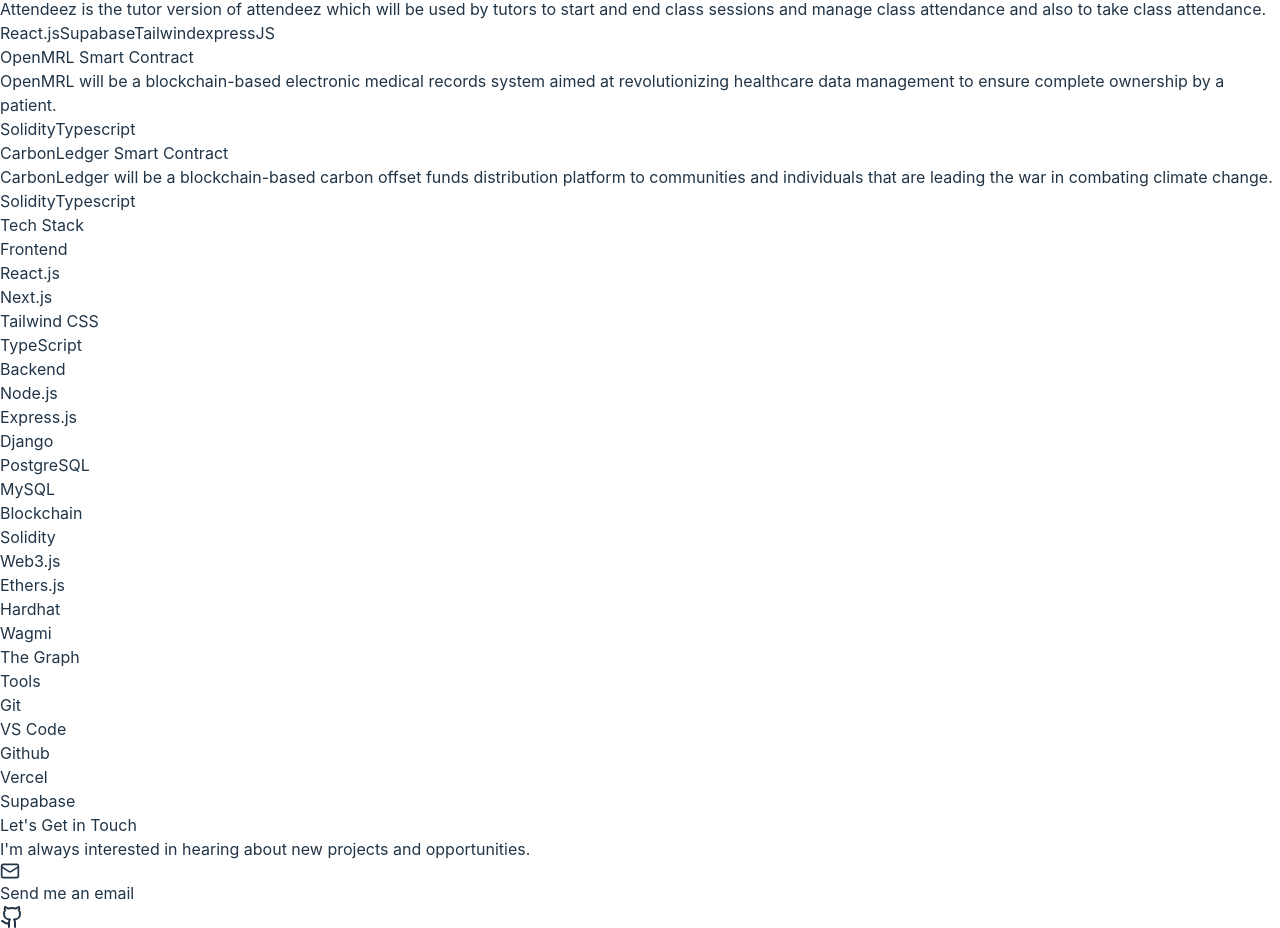
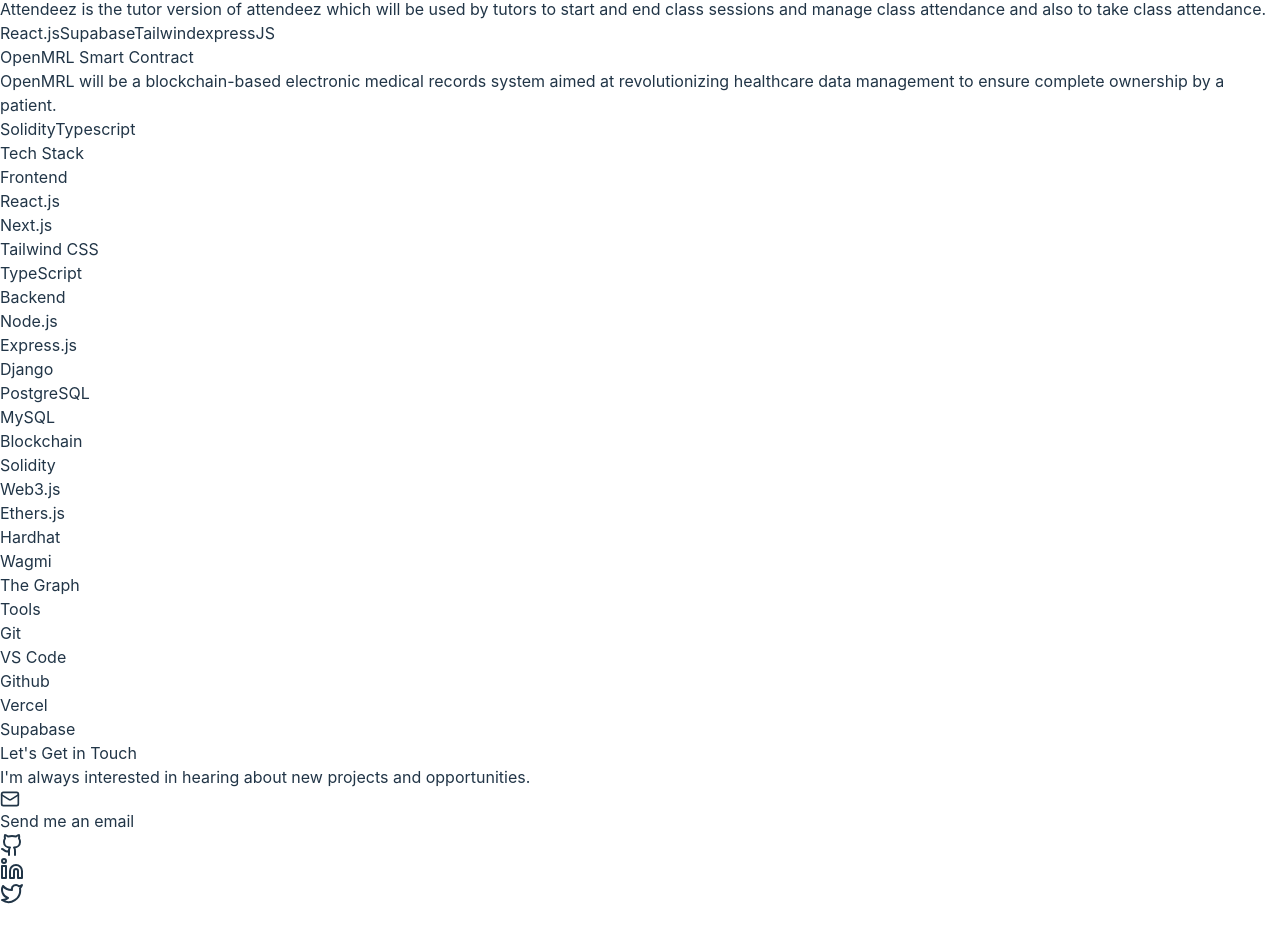
Before and after one commit to calebomondi/kalebmokua, a React (Vite) app: page / in a window 1280 px wide. Shown: the part 1897-2825 px from the top of the page. After the commit the page ends 2802 px from the top, so only its background shows below. Built offline with nearby package versions, Linux system fonts and the light colour scheme.

Commit message:
Remove CarbonLedger Smart Contract project entry from portfolio for updated content accuracy

```diff
--- a/src/components/portifolio/data.ts
+++ b/src/components/portifolio/data.ts
@@ -45,13 +45,7 @@
     description: "OpenMRL will be a blockchain-based electronic medical records system aimed at revolutionizing healthcare data management to ensure complete ownership by a patient.",
     tech: ["Solidity", "Typescript"],
     link: ""
-  },
-  {
-    title: "CarbonLedger Smart Contract",
-    description: "CarbonLedger will be a blockchain-based carbon offset funds distribution platform to communities and individuals that are leading the war in combating climate change.",
-    tech: ["Solidity", "Typescript"],
-    link: ""
-  },
+  }
 ];
 
 export const techStack: TechStack = {
```
